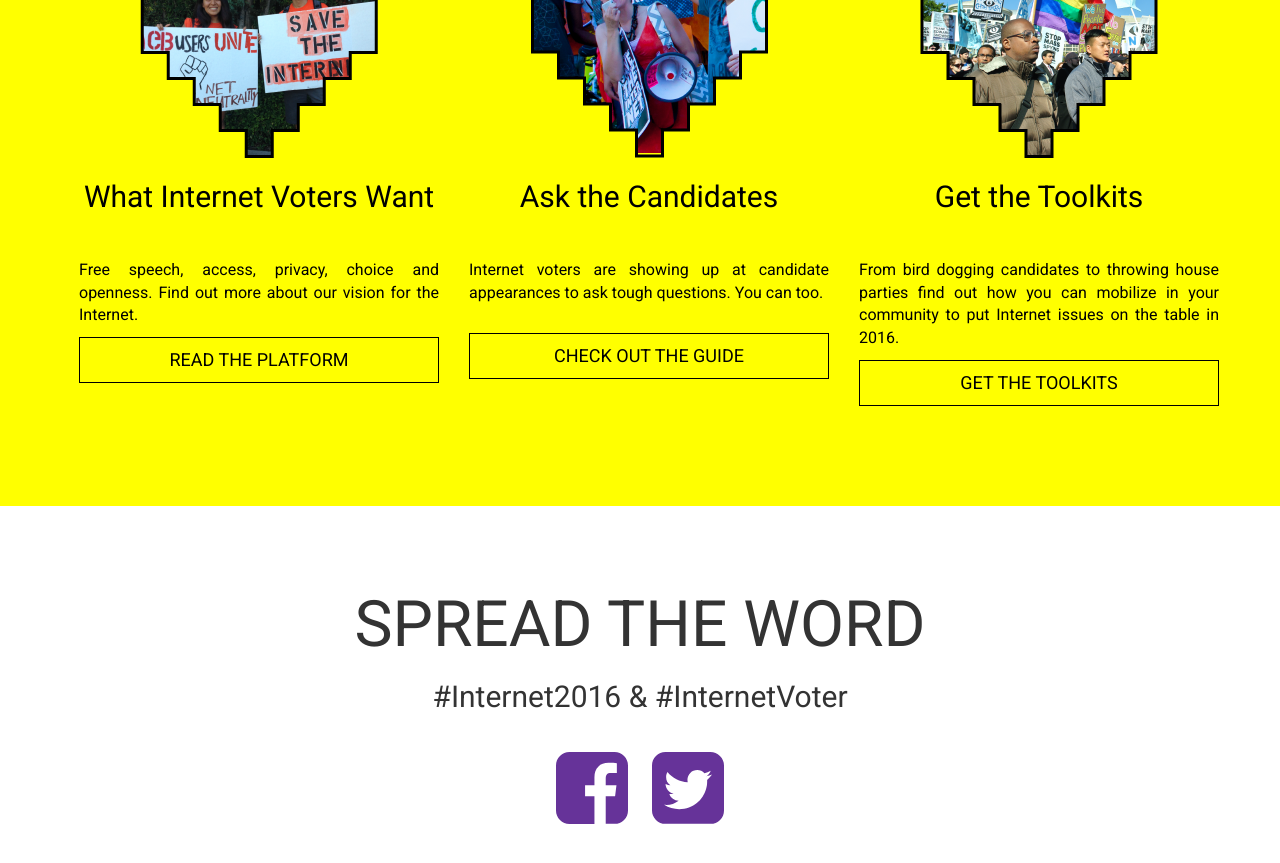
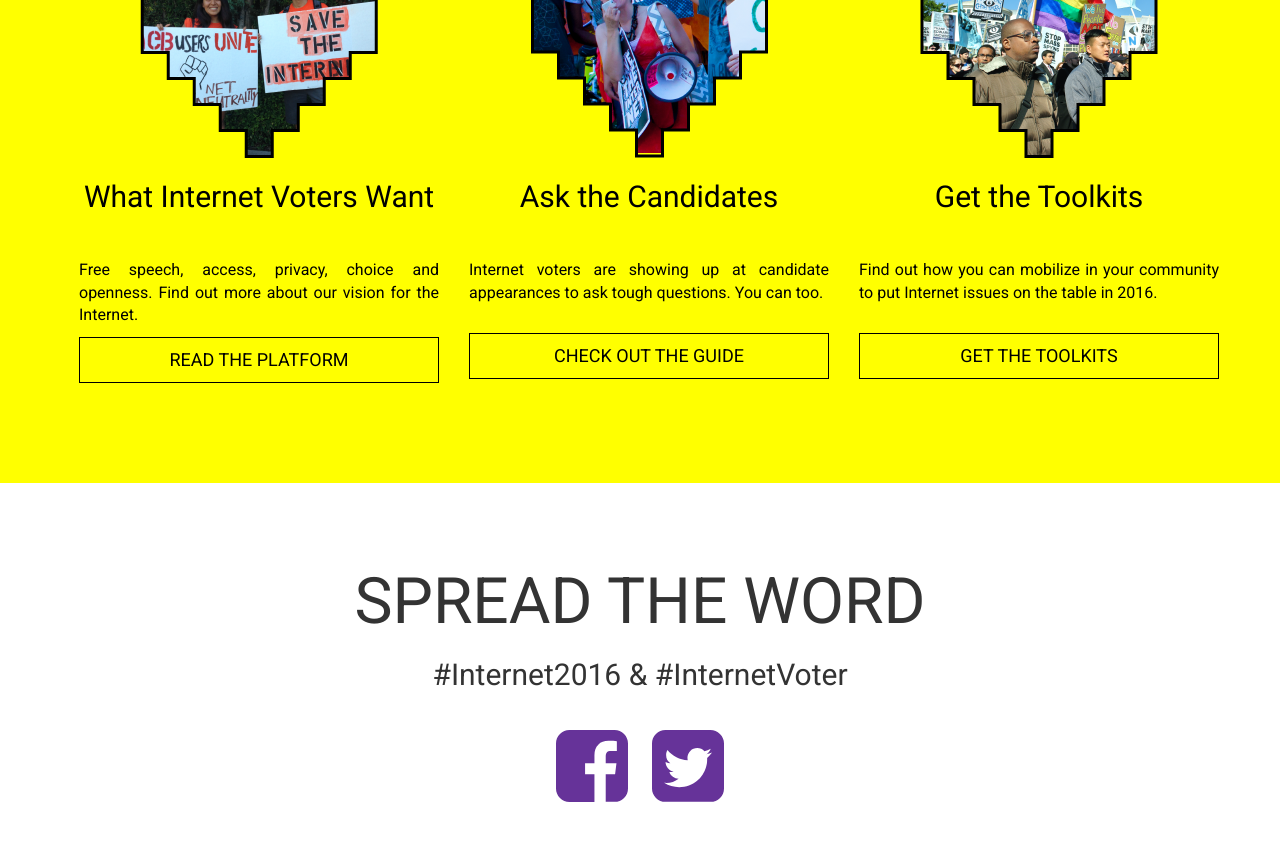
Before and after one commit to freepress/internet2016, a Jekyll site: the page built from index.html, in a window 1280 px wide and 900 px high, scrolled down 1208 px. Shown: the top 863 px of the window. Built offline with Jekyll 4.4.1, drawn with Linux system fonts in a browser that asks for light colours; comment, search, counter and statistics services are not loaded.

Commit message:
Updated content

```diff
--- a/index.html
+++ b/index.html
@@ -152,7 +152,7 @@
         </div>
         <h2>Get the Toolkits</h2>
         <p class="featured-teaser">
-          From bird dogging candidates to throwing house parties find out how you can mobilize in your community to put Internet issues on the table in 2016.
+          Find out how you can mobilize in your community to put Internet issues on the table in 2016.
         </p>
         <a href="{{site.baseurl}}/toolkits" class="btn btn-block btn-lg btn-default">Get the toolkits</a>
       </div>
```
